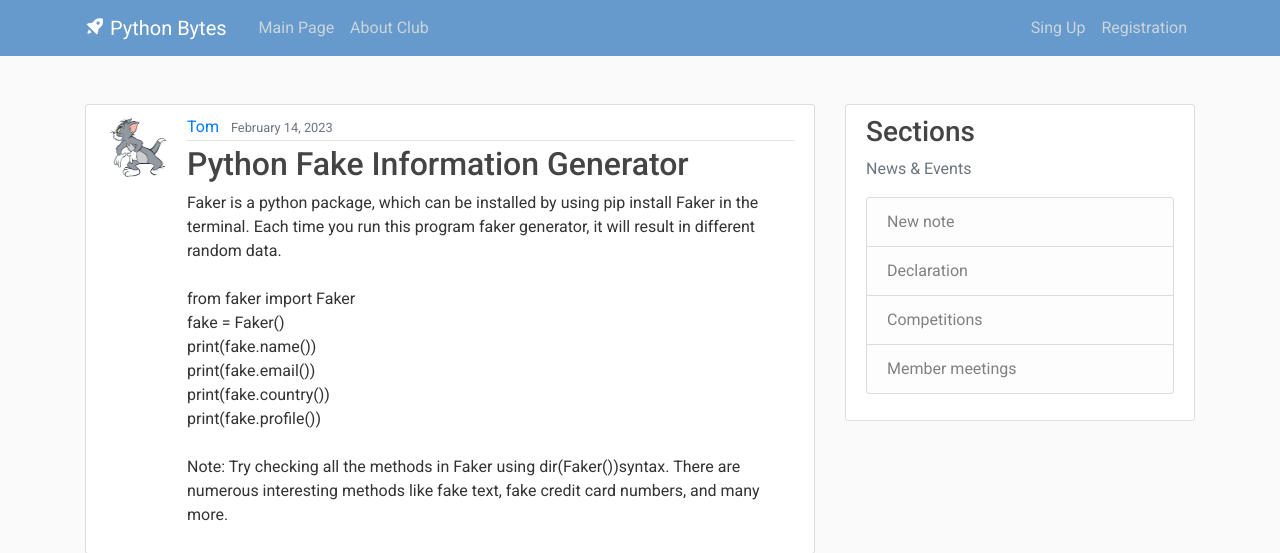
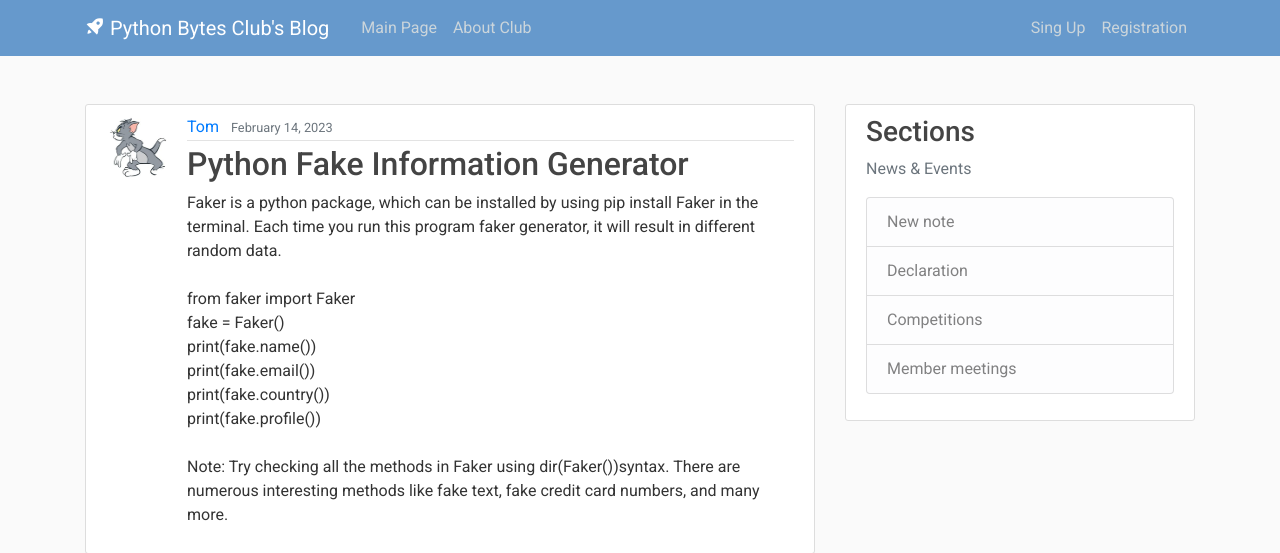
Before and after one commit to soloma70/webapp_blog, a Django app: page / in a window 1280 px wide. Shown: the top 553 px of the page. Run offline with Django 3.2, Linux system fonts and the light colour scheme; data comes from the database, SQL or seed files in the repository; some libraries are stand-ins or nearby versions.

Commit message:
edit base page

```diff
--- a/blog/templates/blog/base.html
+++ b/blog/templates/blog/base.html
@@ -23,7 +23,7 @@
     <header class="site-header">
       <nav class="navbar navbar-expand-md navbar-dark bg-blue fixed-top">
         <div class="container">
-          <a class="navbar-brand mr-4" href="{% url 'blog-home' %}"><i class='bx bxs-rocket bx-tada-hover'></i> Python Bytes</a>
+          <a class="navbar-brand mr-4" href="{% url 'blog-home' %}"><i class='bx bxs-rocket bx-tada-hover'></i> Python Bytes Club's Blog</a>
           <button class="navbar-toggler" type="button" data-toggle="collapse" data-target="#navbarToggle" aria-controls="navbarToggle" aria-expanded="false" aria-label="Toggle navigation">
           <span class="navbar-toggler-icon"></span>
           </button>
```
